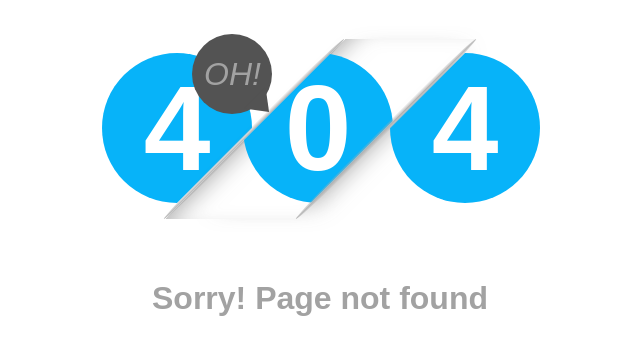
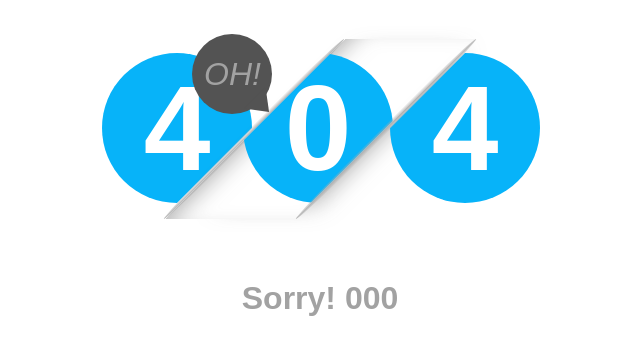
Before and after one commit to SRCthird/operations-interface, a Python web app: template backend/operations/templates/operations/404.html in a window 1280 px wide. Shown: the part 248-603 px from the top of the page, without its empty margins (320-960 px from the left). Run offline with Jinja, Linux system fonts and the light colour scheme; the template is opened without the code that fills it: most values are stand-ins (such as "Sample title", 1, 10 or a date in 2020); some web fonts are replaced.

Commit message:
Updated dynamic error message

```diff
--- a/backend/operations/templates/operations/404.html
+++ b/backend/operations/templates/operations/404.html
@@ -210,7 +210,11 @@
                     </div>
                     <div class="msg">OH!<span class="triangle"></span></div>
                 </div>
-                <h2 class="h1">Sorry! Page not found</h2>
+                <h2 class="h1">
+                {% if exception %}
+                    <strong>Sorry!</strong> {{ exception }}
+                {% endif %}
+                </h2>
             </div>
         </div>
     </div>
```
